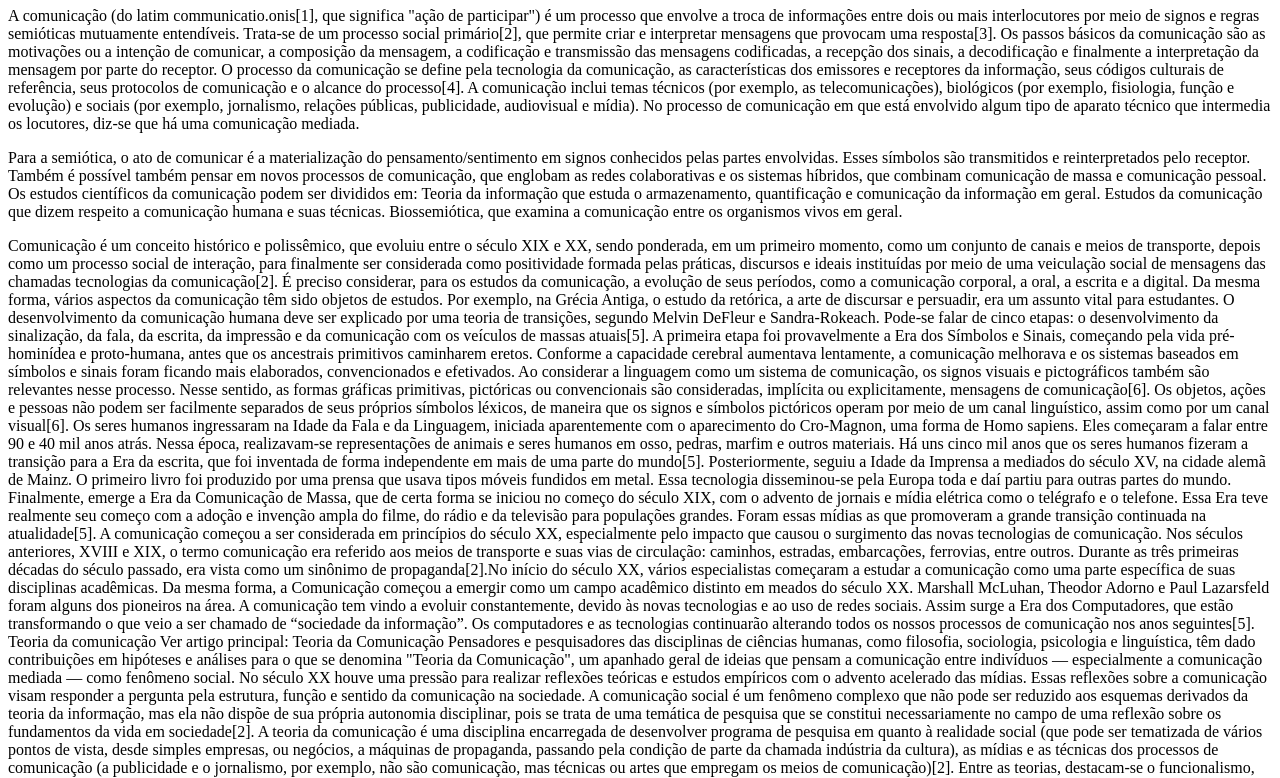
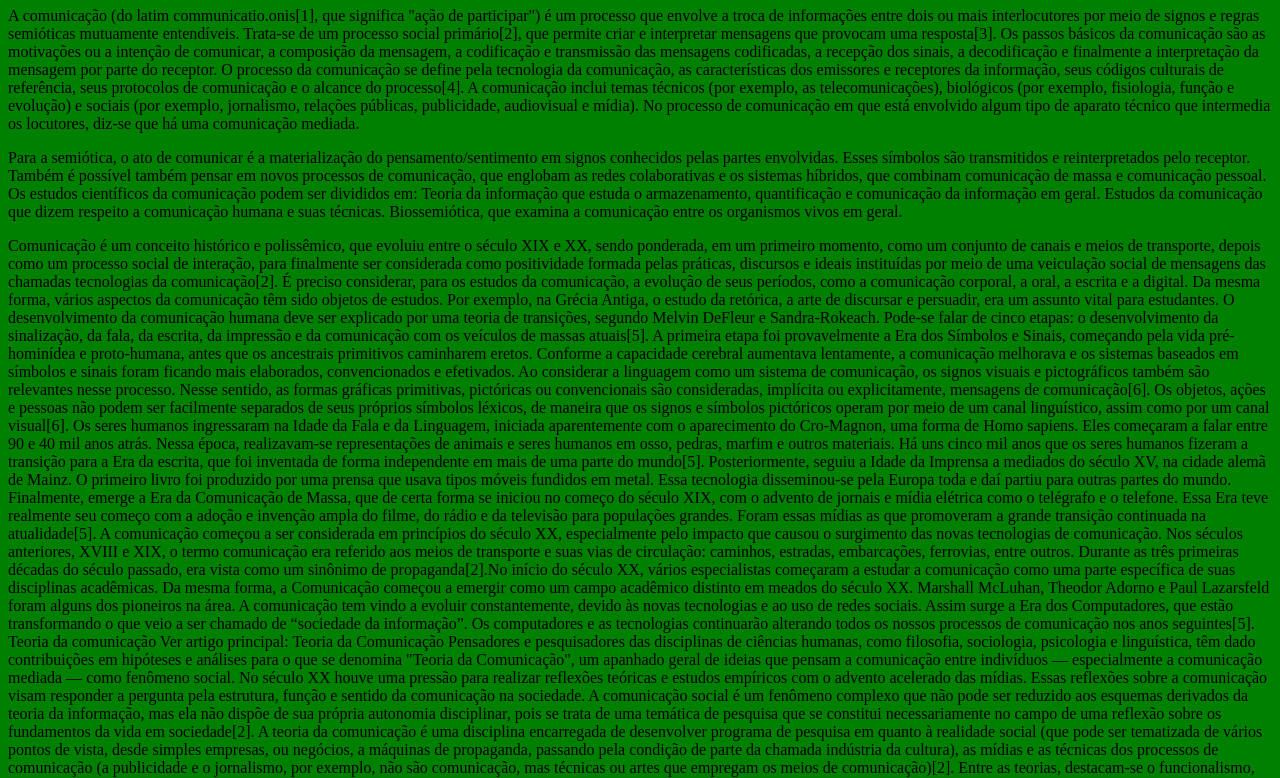
Before and after one commit to ruanpablo/ruanpablo.github.io, a plain HTML site: page index.html in a window 1280 px wide. Shown: the part 73-851 px from the top of the page. Drawn offline with Linux system fonts and the light colour scheme.

Commit message:
Update index.html

```diff
--- a/index.html
+++ b/index.html
@@ -1,7 +1,7 @@
 <!DOCTYPE html>
 <html>
 <head>
-<link rel="stylesheet" type="text/css" href="index.css">
+<link rel="stylesheet" type="text/css" href="css.css">
 	<title>Index</title>
 </head>
 <body>
```
